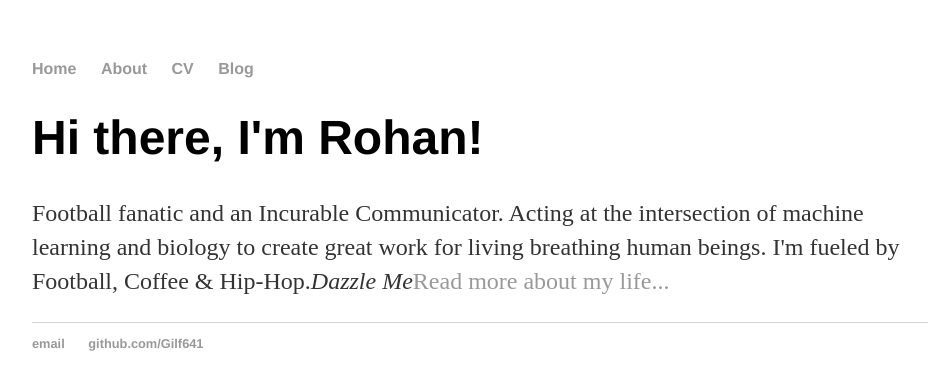
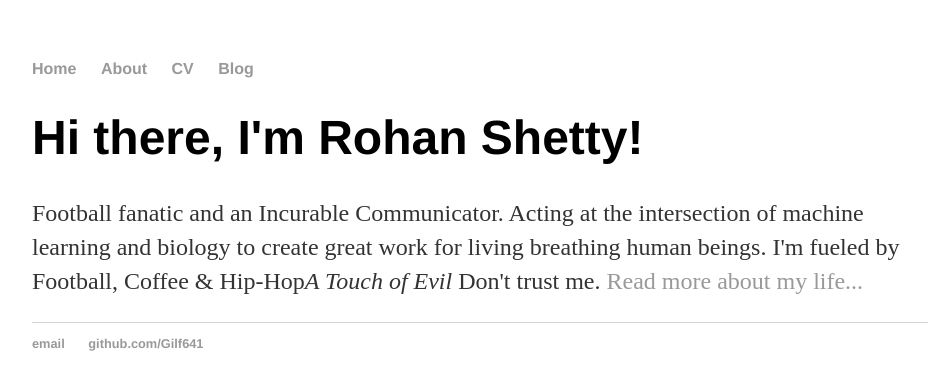
Before and after one commit to Gilf641/gilf641.github.io, a Jekyll site: the page built from index.html, in a window 1280 px wide. Shown: the top 390 px of the page, without its empty margins (160-1089 px from the left). Built offline with Jekyll 4.4.1, drawn with Linux system fonts in a browser that asks for light colours.

Commit message:
Update index.html

```diff
--- a/index.html
+++ b/index.html
@@ -1,30 +1,8 @@
-<!DOCTYPE html>
-<html>
-	<head>
-		<title>Rohan Shetty, </title>
-		<!-- link to main stylesheet -->
-		<link rel="stylesheet" type="text/css" href="/css/main.css">
-	</head>
-	<body>
-		<nav>
-    		<ul>
-        		<li><a href="/">Home</a></li>
-	        	<li><a href="/about">About</a></li>
-        		<li><a href="/cv">CV</a></li>
-        		<li><a href="/blog">Blog</a></li>
-    		</ul>
-		</nav>
-		<div class="container">
-    		<div class="blurb">
-        		<h1>Hi there, I'm Rohan!</h1>
-				<p>Football fanatic and an Incurable Communicator. Acting at the intersection of machine learning and biology to create great work for living breathing human beings. I'm fueled by Football, Coffee & Hip-Hop.<em>Dazzle Me</em><a href="/about">Read more about my life...</a></p>
-    		</div><!-- /.blurb -->
-		</div><!-- /.container -->
-		<footer>
-    		<ul>
-        		<li><a href="mailto:shettyrohan641@gmail.com">email</a></li>
-        		<li><a href="https://github.com/Gilf641">github.com/Gilf641</a></li>
-			</ul>
-		</footer>
-	</body>
-</html>
+---
+layout: default
+title: Rohan Shetty, Incurable Communicator
+---
+<div class="blurb">
+	<h1>Hi there, I'm Rohan Shetty!</h1>
+	<p>Football fanatic and an Incurable Communicator. Acting at the intersection of machine learning and biology to create great work for living breathing human beings. I'm fueled by Football, Coffee & Hip-Hop<em>A Touch of Evil</em> Don't trust me. <a href="/about">Read more about my life...</a></p>
+</div><!-- /.blurb -->
```
